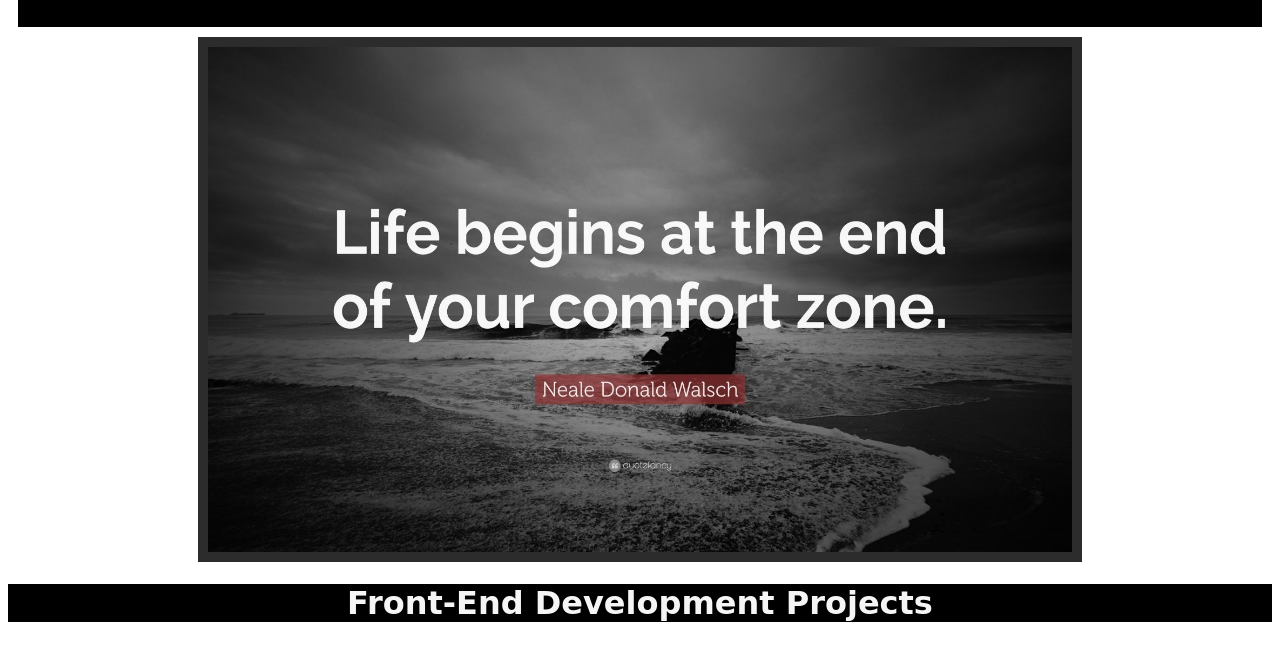
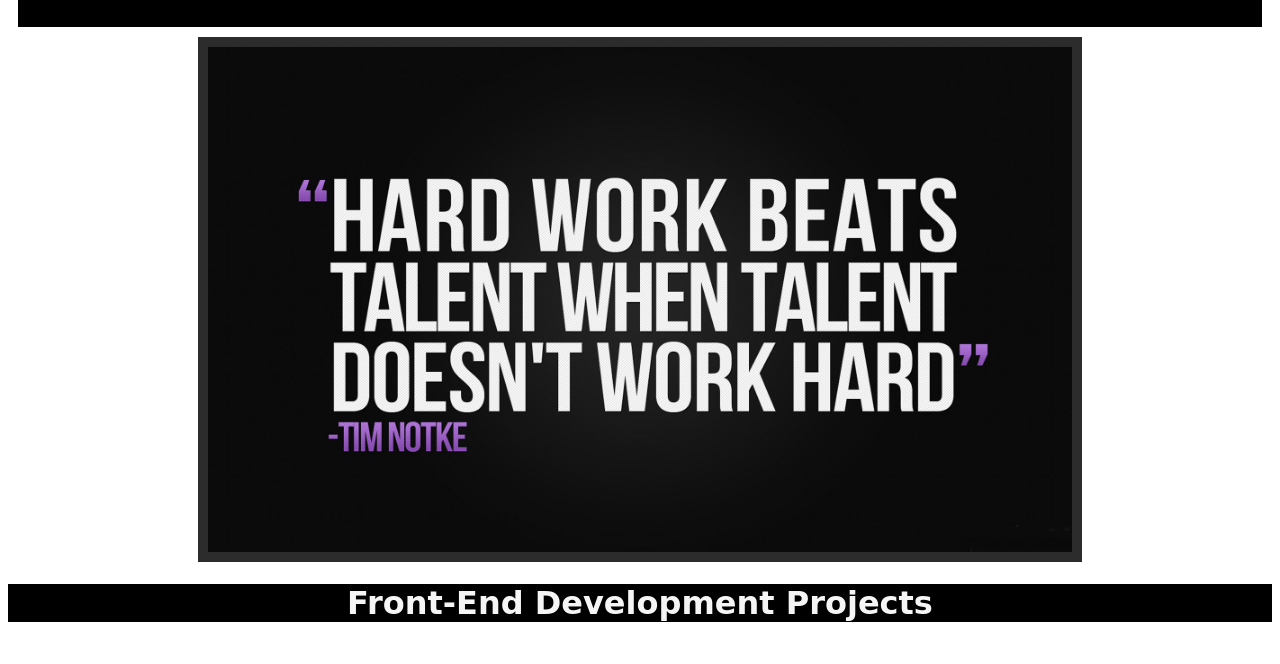
Before and after one commit to Tlacoding111/Portfolio, a plain HTML site: page index.html in a window 1280 px wide. Shown: the part 132-796 px from the top of the page. Drawn offline with Linux system fonts and the light colour scheme.

Commit message:
made changes

```diff
--- a/index.html
+++ b/index.html
@@ -60,7 +60,7 @@
                 </div>
 
                 <div class="slide_img" id="six">
-                    <img src="images/spinDC.png">
+                    <img src="images/expect.png">
                 </div>
 
                 <!-- <div class="c_nav">
--- a/portfolio.js
+++ b/portfolio.js
@@ -6,5 +6,5 @@ function Move(){
 	i = (i%6)+1; // 4 is the Number of image in slider
 	document.getElementById('i'+i).checked = true;
 }
-setInterval(Move,1500); //change img in 1.5 sec
+setInterval(Move,3000); //change img in 3 sec
 }
```
Also changed, not shown: images/expect.png (added), 1 other file.
